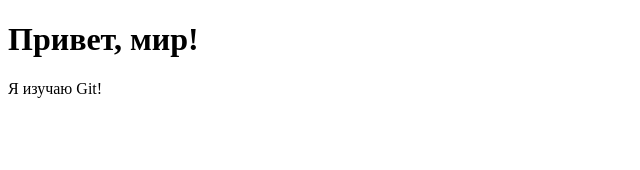
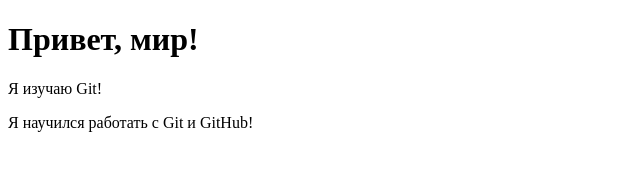
Before and after one commit to LOI1K/first-project, a plain HTML site: page index.html in a window 1280 px wide. Shown: the whole page, without its empty margins (0-640 px from the left). Drawn offline with Linux system fonts and the light colour scheme.

Commit message:
Обновлена HTML-разметка

```diff
--- a/index.html
+++ b/index.html
@@ -7,5 +7,6 @@
 <body>
     <h1>Привет, мир!</h1>
     <p>Я изучаю Git!</p>
+    <p>Я научился работать с Git и GitHub!</p>
 </body>
 </html>
```
